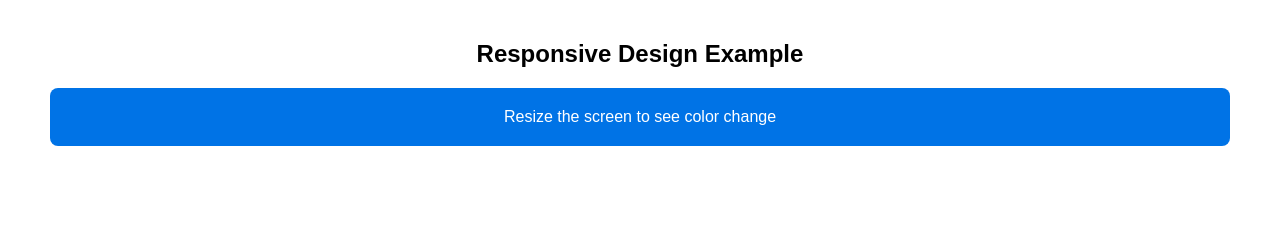
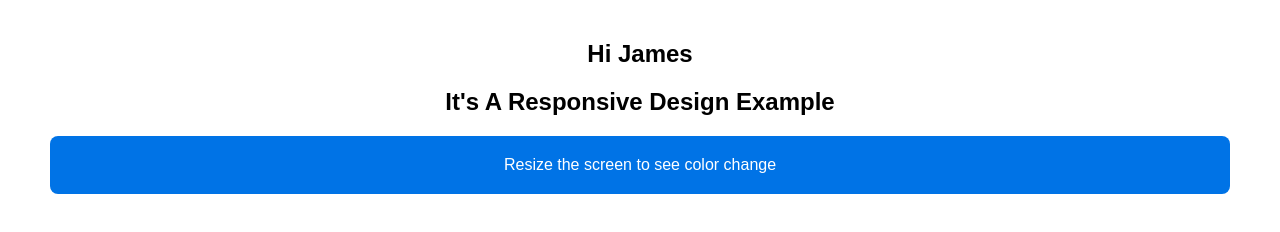
Before and after one commit to masulhasan/james, a plain HTML site: page James.html in a window 1280 px wide. Drawn offline with Linux system fonts and the light colour scheme.

Commit message:
Update James.html

```diff
--- a/James.html
+++ b/James.html
@@ -33,7 +33,8 @@
 <body>
 
     <div class="container">
-        <h2>Responsive Design Example</h2>
+        <h2>Hi James</h2>
+        <h2>It's A Responsive Design Example</h2>
         <div class="box">Resize the screen to see color change</div>
     </div>
 
```
